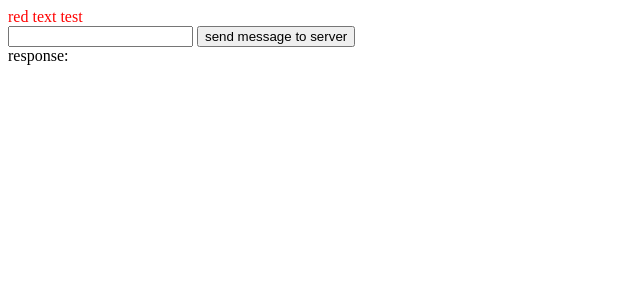
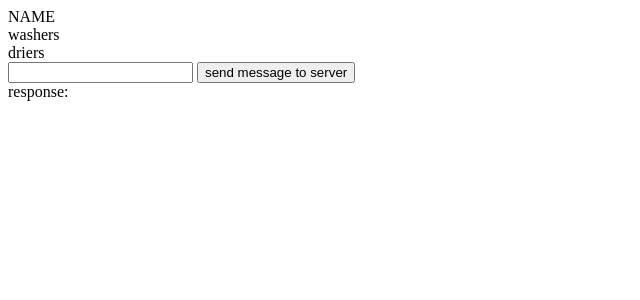
Before and after one commit to fpena2/Laundromat-Network, a Flask app: page / in a window 1280 px wide. Shown: the top 300 px of the page, without its empty margins (0-640 px from the left). Run offline with Flask 2, Linux system fonts and the light colour scheme; some libraries are stand-ins or nearby versions.

Commit message:
Add toggling device list templates

```diff
--- a/ui/static/index.css
+++ b/ui/static/index.css
@@ -2,3 +2,21 @@
 .test {
     color: red;
 }
+
+.device_on {
+    color: red;
+}
+
+.device_off {
+    color: green;
+}
+
+.device_list {
+    max-height: 0px;
+    overflow: hidden;
+    transition: max-height 0.5s ease-in;
+}
+
+.device_list.open {
+    max-height: 50px;
+}
--- a/ui/static/index.js
+++ b/ui/static/index.js
@@ -16,6 +16,18 @@ $("body").ready(function() {
         $("#server_response").html(data)
     });
 
+    // onclick functions below
+    $(".device_list_title").click(function(e) {
+        var underscore_location = e.target.id.indexOf("_")
+        var device = e.target.id.substring(0, underscore_location);
+        underscore_location = e.target.id.lastIndexOf("_")
+        var id = e.target.id.substring(underscore_location + 1);
+
+        var css_id = "#" + device + "_" + id;
+        console.log("Toggling open on device list: " + css_id);
+
+        $(css_id).toggleClass("open");
+    });
 
     return;
 });
--- a/ui/templates/index.html
+++ b/ui/templates/index.html
@@ -1,7 +1,7 @@
 <!DOCTYPE HTML>
 
 <head>
-    <meta name="viewport" content="width=device-width, initial_scale=1.0, maximum-scale=1.0, user-scalable=0"/>
+    <meta name="viewport" content="width=device-width, maximum-scale=1.0, user-scalable=0"/>
     <link rel="stylesheet" type="text/css" href="static/index.css">
     <script src="https://ajax.googleapis.com/ajax/libs/jquery/3.1.0/jquery.min.js"></script>
     <script src="https://cdnjs.cloudflare.com/ajax/libs/socket.io/4.0.1/socket.io.js" integrity="sha512-q/dWJ3kcmjBLU4Qc47E4A9kTB4m3wuTY7vkFJDTZKjTs8jhyGQnaUrxa0Ytd0ssMZhbNua9hE+E7Qv1j+DyZwA==" crossorigin="anonymous"></script>
@@ -10,8 +10,17 @@
 
 <body>
 
-    <div class="test">
-        red text test
+    <div id="laundromatTemplate" class="laundromatTemplate">
+        <div id="name_ID">NAME</div>
+        <div class="device_list_title" id="washers_title_ID"> washers </div>
+        <div id="washers_ID" class="device_list">
+            <div id="washer1_ID"> Washer 1: <span class="device_on">ON</span></div>
+            <div id="washer2_ID"> Washer 2: <span class="device_off">OFF</span></div>
+        </div>
+        <div class="device_list_title" id="driers_title_ID"> driers </div>
+        <div id="driers_ID" class="device_list">
+            <div id="drier1_ID"> Drier 1: <span class="device_on">ON</span></div>
+        </div>
     </div>
 
     <input id="input" type="text">
```
